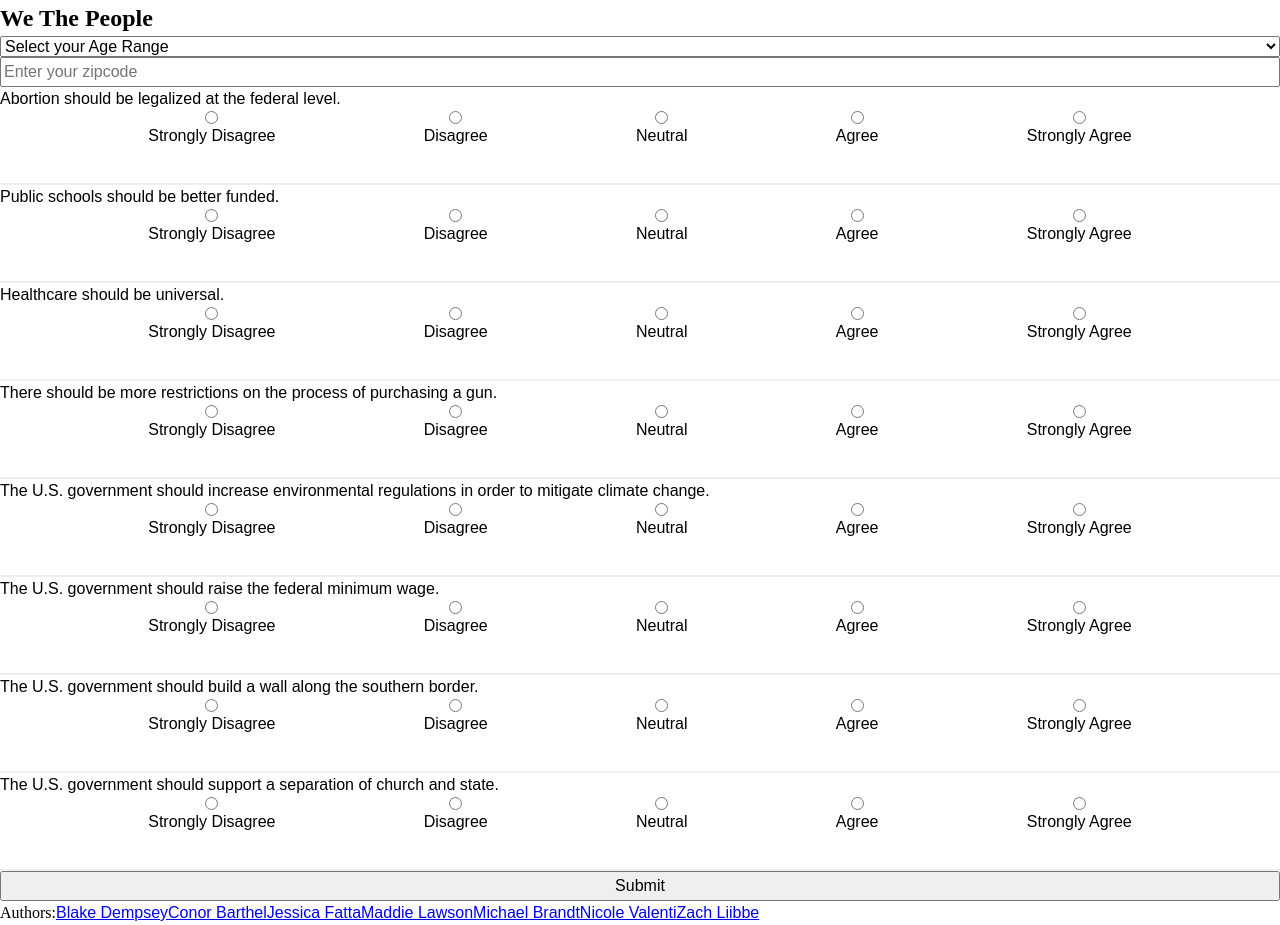
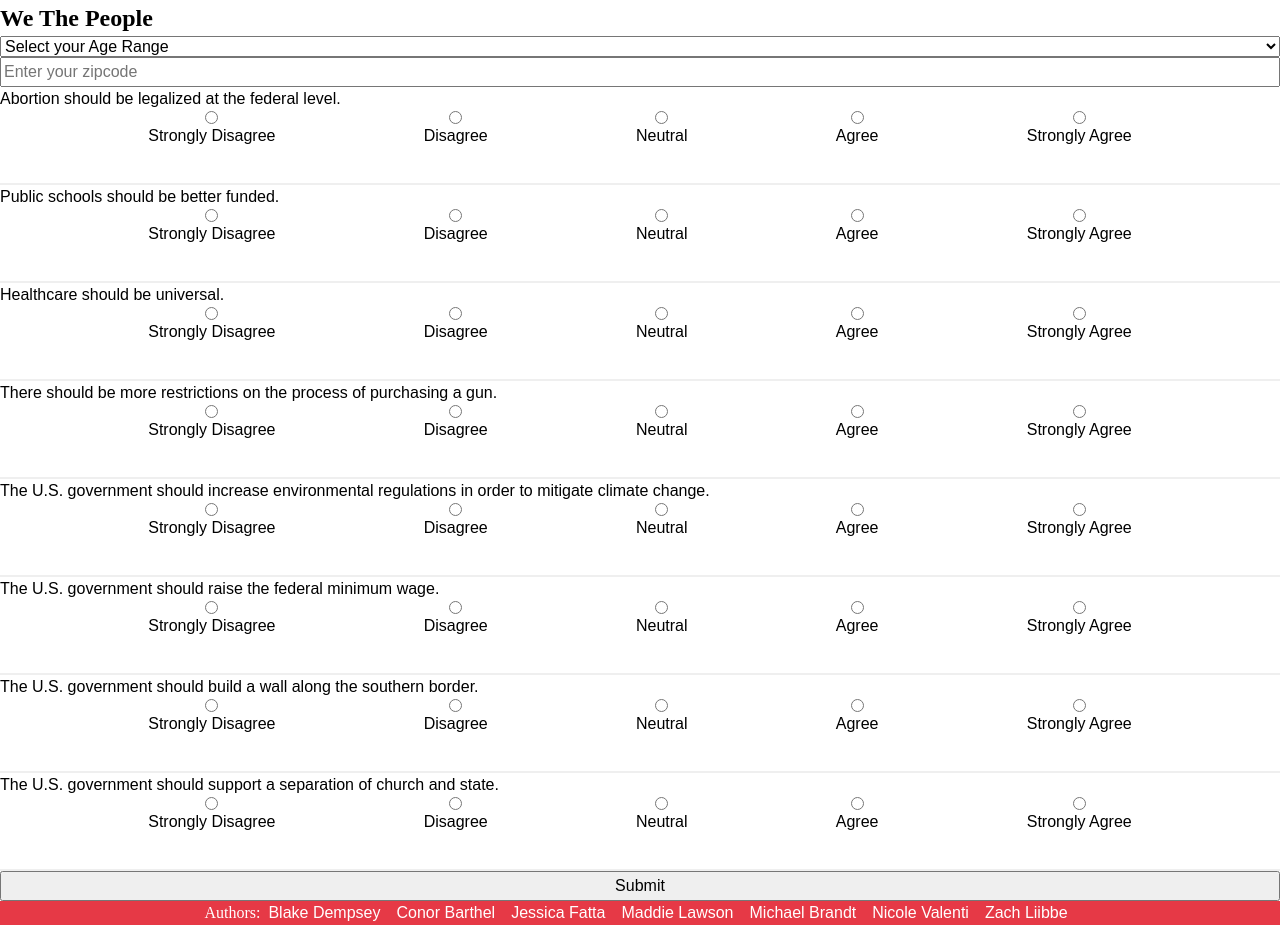
Before and after one commit to Mod-4-Capstone/we-the-people-fe, a React (Create React App) app: page / in a window 1280 px wide. Built offline with nearby package versions, Linux system fonts and the light colour scheme; a web font is replaced by a local one.

Commit message:
Style footer

```diff
--- a/src/components/Footer/Footer.css
+++ b/src/components/Footer/Footer.css
@@ -1,3 +1,17 @@
-a{
+
+.footer {
+  display: flex;
+  align-items: center;
+  justify-content: center;
+  height: 10%;
+  background-color: #E63946;
+  width: 100%;
+  color: white;
+}
+
+a {
   font-family: 'Khula', sans-serif;
+  text-decoration: none;
+  color: white;
+  margin: .5em;
 }
```
